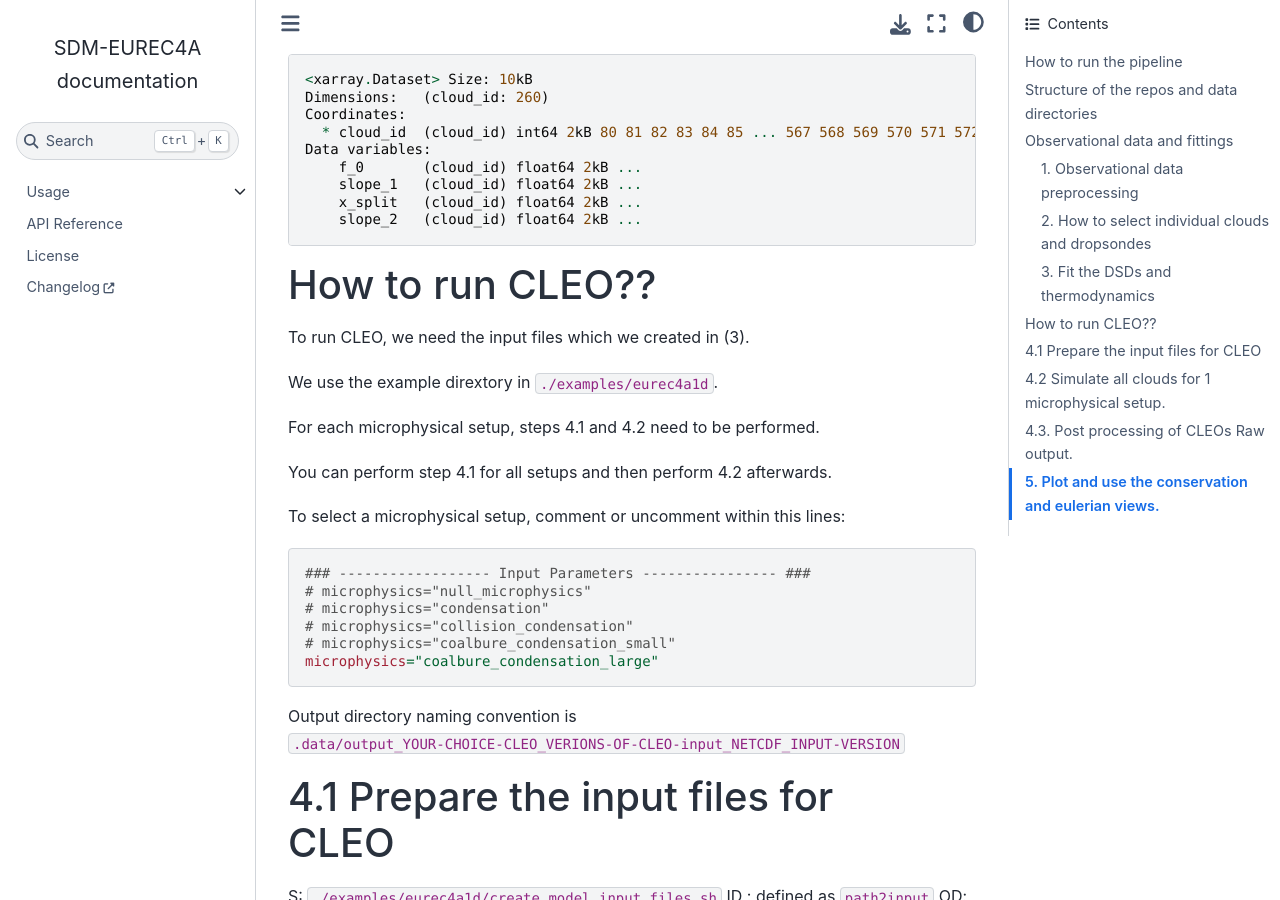
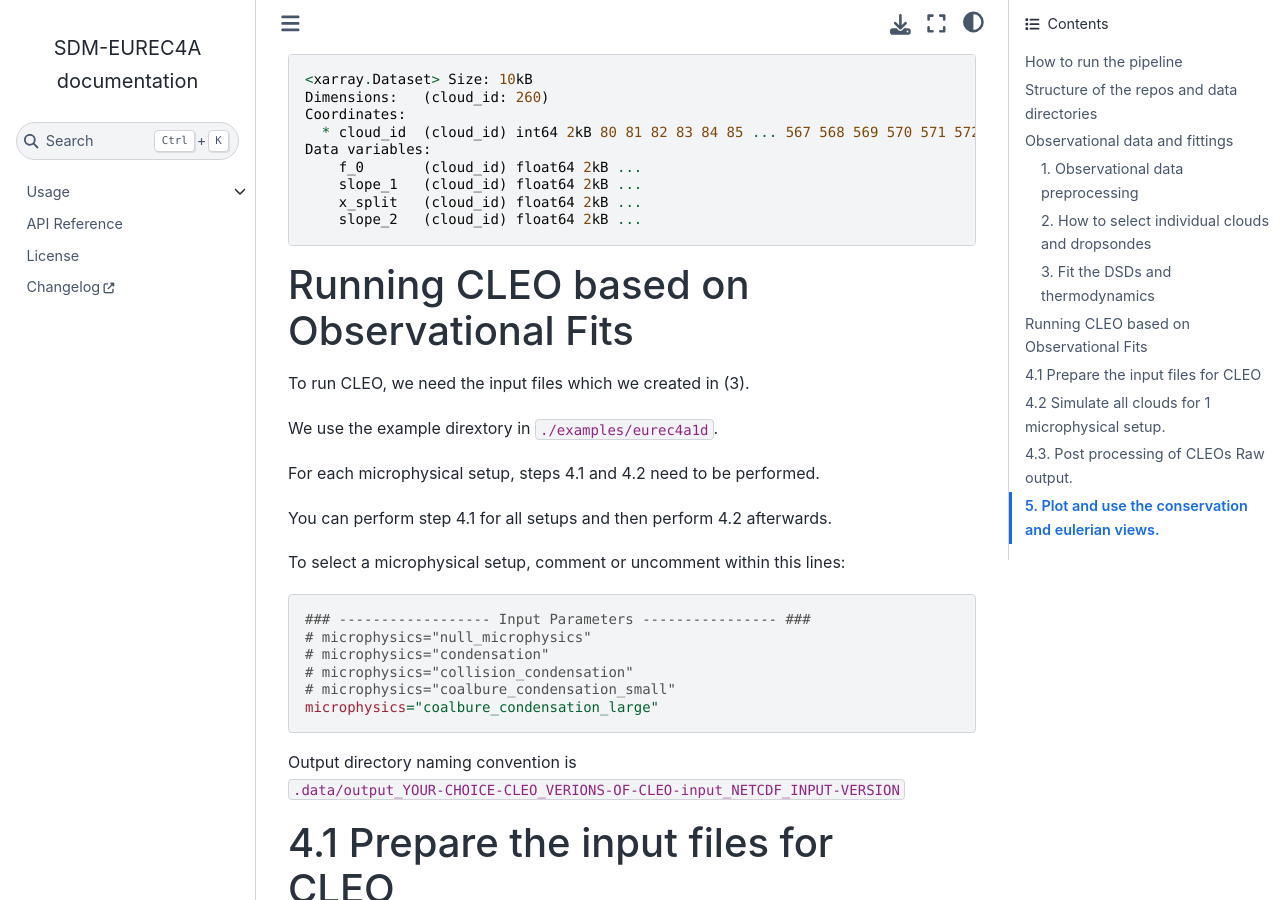
Before and after one commit to nilsnevertree/sdm-eurec4a, a Sphinx documentation site: the page built from docs/source/pipeline_howto.md, in a window 1280 px wide and 900 px high, scrolled down 8085 px. Built offline with Sphinx 7.4.7 and the Sphinx Book theme 1.1.4, drawn with Linux system fonts in a browser that asks for light colours; pages that are not in the unit, such as notebooks, are missing from menus.

Commit message:
refactor: rename Section 4 title

`````diff
--- a/docs/source/pipeline_howto.md
+++ b/docs/source/pipeline_howto.md
@@ -327,7 +327,8 @@ Data variables:
 ````
 
 
-# How to run CLEO??
+# Running CLEO based on Observational Fits
+
 To run CLEO, we need the input files which we created in (3).
 
 We use the example dirextory in ``./examples/eurec4a1d``.
`````
